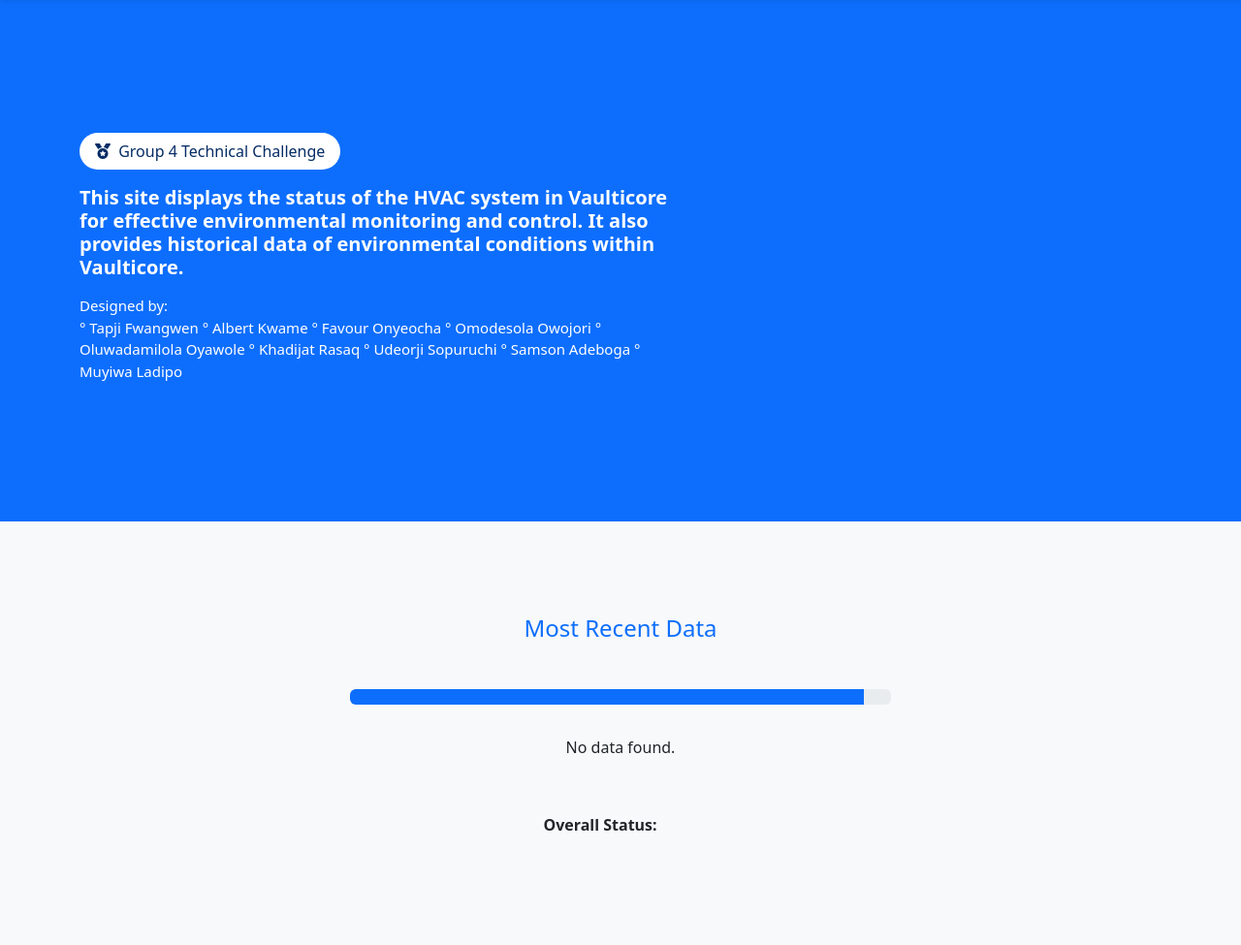
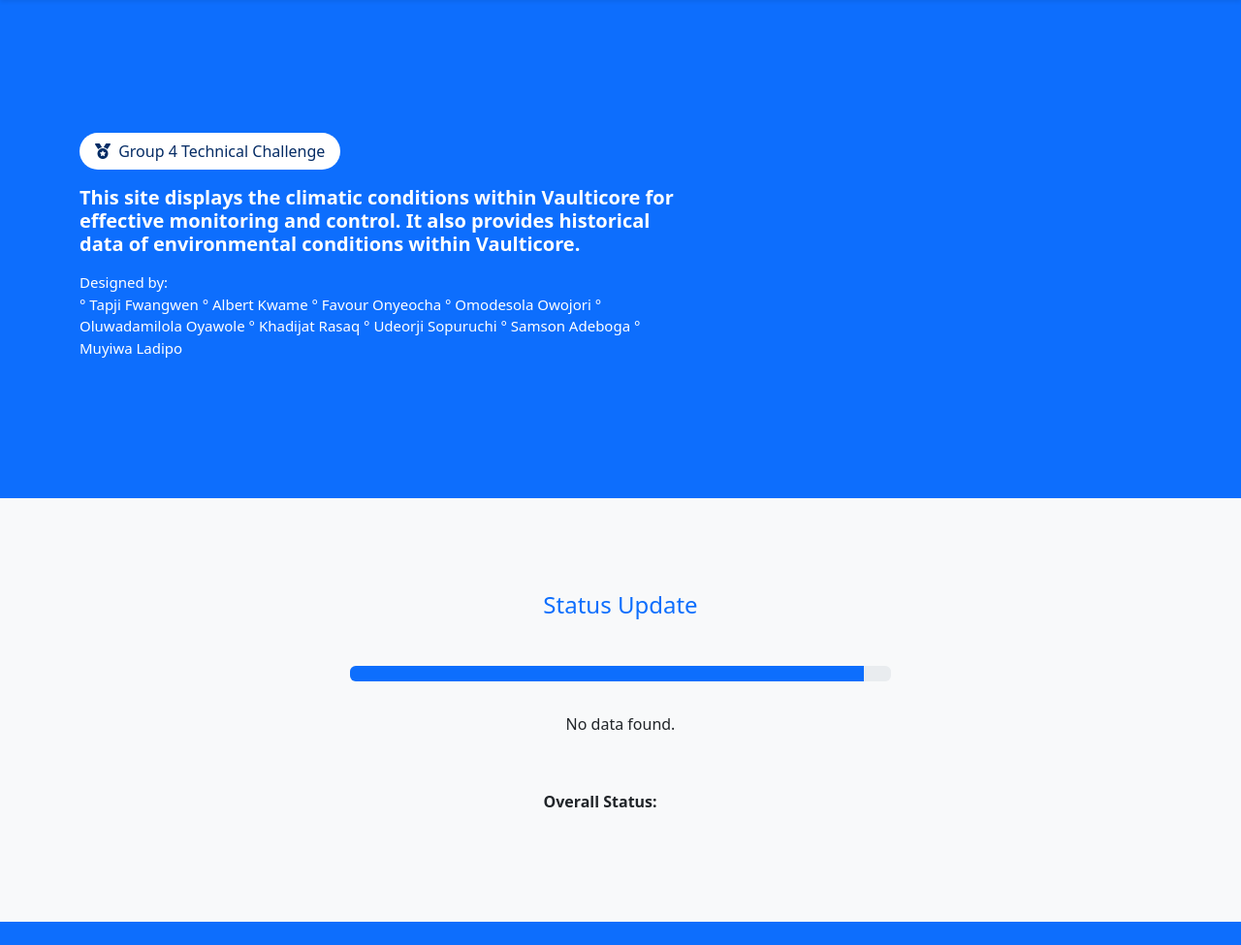
Before and after one commit to MrLadipo/vaultiguard, a Django app: template webapp/templates/index.html in a window 1280 px wide. Shown: the part 72-1047 px from the top of the page at 97% size. After the commit the page ends 1023 px from the top, so only its background shows below. Run offline with Django 5.2, Linux system fonts and the light colour scheme; the template is opened without the code that fills it, so the values that code supplies are empty.

Commit message:
modified webapp markdown and index file

```diff
--- a/webapp/templates/index.html
+++ b/webapp/templates/index.html
@@ -14,7 +14,7 @@
             Challenge</span
           >
           <h2 class="display-5 fw-bold mb-3 mt-4" style="font-size: 20px;">
-            This site displays the status of the HVAC system in Vaulticore for effective environmental monitoring and control.
+            This site displays the climatic conditions within Vaulticore for effective monitoring and control.
             It also provides historical data of environmental conditions within Vaulticore.
           </h2>
           <p class="lead fw-normal mb-4" style="font-size: 15px;">
@@ -36,7 +36,7 @@
 <section class="bg-light py-5">
   <div class="container my-lg-5">
     <div class="text-center mb-5">
-      <h5 class="text-primary mb-3" style="font-size: 24px";>Most Recent Data</h5>
+      <h5 class="text-primary mb-3" style="font-size: 24px";>Status Update</h5>
       <h3 style="font-size: 18px;">{{ date_strptime }}</h3>
       <div class="d-flex justify-content-center align-items-center" style="height: 80px;">
       <div class="progress" style="width: 50%;">
```
Also changed, not shown: webapp/Readme.md, webapp/image/GTC-Group4-WebApp-Screenshot2.png (added), webapp/image/GTC-Group4-webApp-Screenshot.png (added), webapp/image/Historical-data-page-Screenshot.png (added).
